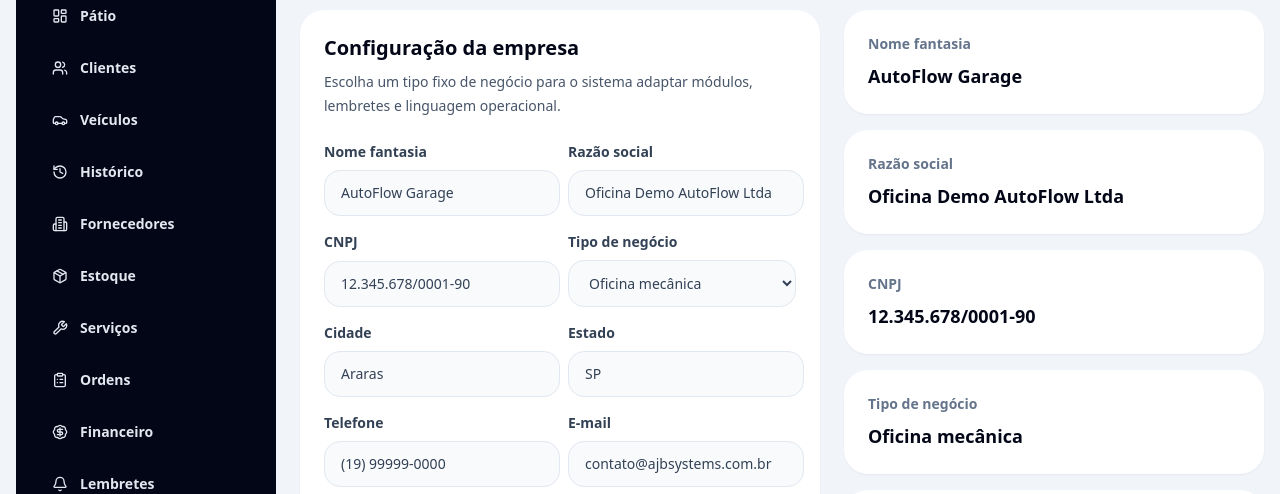
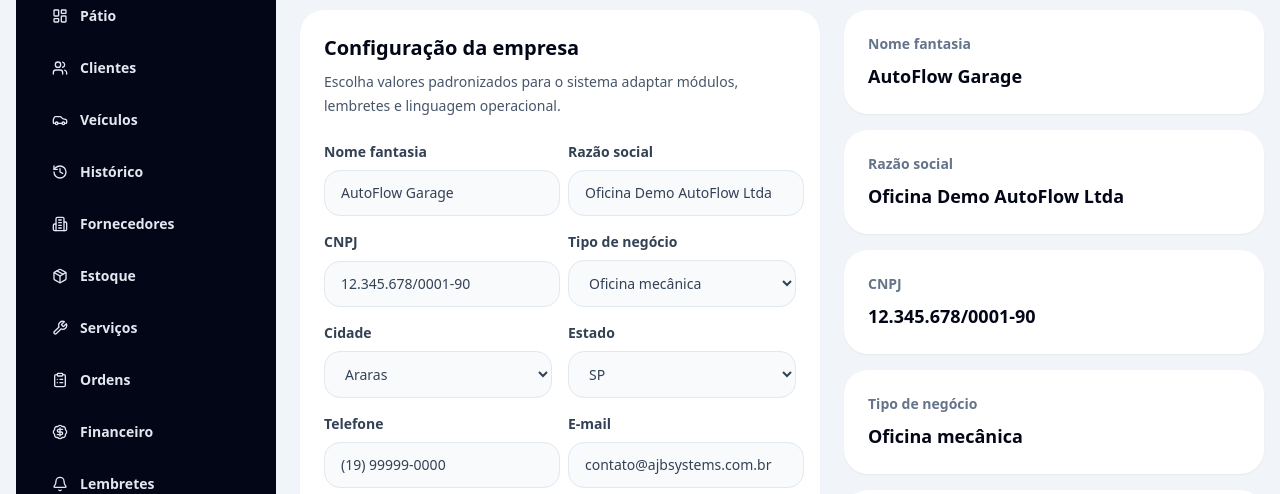
Before and after one commit to anjobrito/ajb-autoflow, a Next.js app: page /empresa in a window 1280 px wide. Shown: the part 178-672 px from the top of the page. Built offline with nearby package versions, Linux system fonts and the light colour scheme.

Commit message:
refactor: use selects for company city and state

```diff
--- a/components/company-client.tsx
+++ b/components/company-client.tsx
@@ -3,6 +3,7 @@
 import { FormEvent, useEffect, useState } from "react";
 import { getCompany, saveCompany, StoredCompany } from "@/lib/browser-store";
 import { businessTypes } from "@/lib/business-types";
+import { brazilianStates, commonCities } from "@/lib/select-options";
 
 function Input({ label, name, value, onChange }: { label: string; name: keyof StoredCompany; value: string; onChange: (name: keyof StoredCompany, value: string) => void }) {
   return (
@@ -13,14 +14,12 @@ function Input({ label, name, value, onChange }: { label: string; name: keyof St
   );
 }
 
-function BusinessTypeSelect({ value, onChange }: { value: string; onChange: (value: string) => void }) {
+function SelectField({ label, value, options, onChange }: { label: string; value: string; options: readonly string[]; onChange: (value: string) => void }) {
   return (
     <label className="grid gap-2 text-sm font-bold text-slate-700">
-      Tipo de negócio
+      {label}
       <select value={value} onChange={(event) => onChange(event.target.value)} className="rounded-2xl border border-slate-200 bg-slate-50 px-4 py-3 font-medium outline-none focus:border-blue-500 focus:bg-white">
-        {businessTypes.map((type) => (
-          <option key={type} value={type}>{type}</option>
-        ))}
+        {options.map((option) => <option key={option} value={option}>{option}</option>)}
       </select>
     </label>
   );
@@ -35,6 +34,8 @@ export function CompanyClient() {
     setCompany({
       ...loaded,
       businessType: businessTypes.includes(loaded.businessType as typeof businessTypes[number]) ? loaded.businessType : "Oficina mecânica",
+      city: commonCities.includes(loaded.city as typeof commonCities[number]) ? loaded.city : "Outra",
+      state: brazilianStates.includes(loaded.state as typeof brazilianStates[number]) ? loaded.state : "SP",
     });
   }, []);
 
@@ -50,9 +51,7 @@ export function CompanyClient() {
     setTimeout(() => setSaved(false), 1800);
   }
 
-  if (!company) {
-    return <div className="rounded-3xl bg-white p-6 shadow-sm">Carregando dados da empresa...</div>;
-  }
+  if (!company) return <div className="rounded-3xl bg-white p-6 shadow-sm">Carregando dados da empresa...</div>;
 
   const cards = [
     ["Nome fantasia", company.tradeName],
@@ -67,15 +66,15 @@ export function CompanyClient() {
     <div className="grid gap-6 xl:grid-cols-[1fr_420px]">
       <form onSubmit={handleSubmit} className="rounded-3xl bg-white p-6 shadow-sm">
         <h2 className="text-xl font-black text-slate-950">Configuração da empresa</h2>
-        <p className="mt-2 text-sm leading-6 text-slate-600">Escolha um tipo fixo de negócio para o sistema adaptar módulos, lembretes e linguagem operacional.</p>
+        <p className="mt-2 text-sm leading-6 text-slate-600">Escolha valores padronizados para o sistema adaptar módulos, lembretes e linguagem operacional.</p>
 
         <div className="mt-6 grid gap-4 md:grid-cols-2">
           <Input label="Nome fantasia" name="tradeName" value={company.tradeName} onChange={updateField} />
           <Input label="Razão social" name="legalName" value={company.legalName} onChange={updateField} />
           <Input label="CNPJ" name="cnpj" value={company.cnpj} onChange={updateField} />
-          <BusinessTypeSelect value={company.businessType} onChange={(value) => updateField("businessType", value)} />
-          <Input label="Cidade" name="city" value={company.city} onChange={updateField} />
-          <Input label="Estado" name="state" value={company.state} onChange={updateField} />
+          <SelectField label="Tipo de negócio" value={company.businessType} options={businessTypes} onChange={(value) => updateField("businessType", value)} />
+          <SelectField label="Cidade" value={company.city} options={commonCities} onChange={(value) => updateField("city", value)} />
+          <SelectField label="Estado" value={company.state} options={brazilianStates} onChange={(value) => updateField("state", value)} />
           <Input label="Telefone" name="phone" value={company.phone} onChange={updateField} />
           <Input label="E-mail" name="email" value={company.email} onChange={updateField} />
         </div>
```
